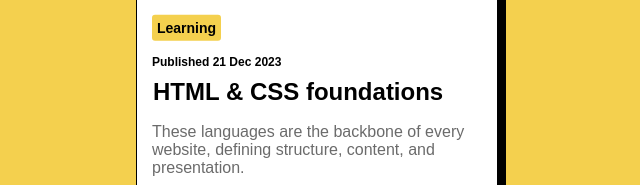
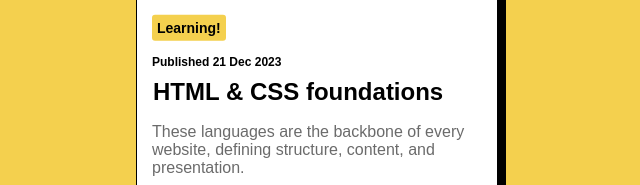
Before and after one commit to gzbite4/blog-preview-card, a plain HTML site: page index.html in a window 1280 px wide. Shown: the part 371-556 px from the top of the page, 323-963 px from the left. Drawn offline with Linux system fonts and the light colour scheme; a web font is replaced by a local one.

Commit message:
small change

```diff
--- a/index.html
+++ b/index.html
@@ -15,7 +15,7 @@
     <div class="container-wrapper">
       <img class="image1" src="./assets/images/illustration-article.svg" alt="icon">
 
-      <h3>Learning</h3>
+      <h3>Learning!</h3>
 
       <h4>Published 21 Dec 2023</h4>
 
```
